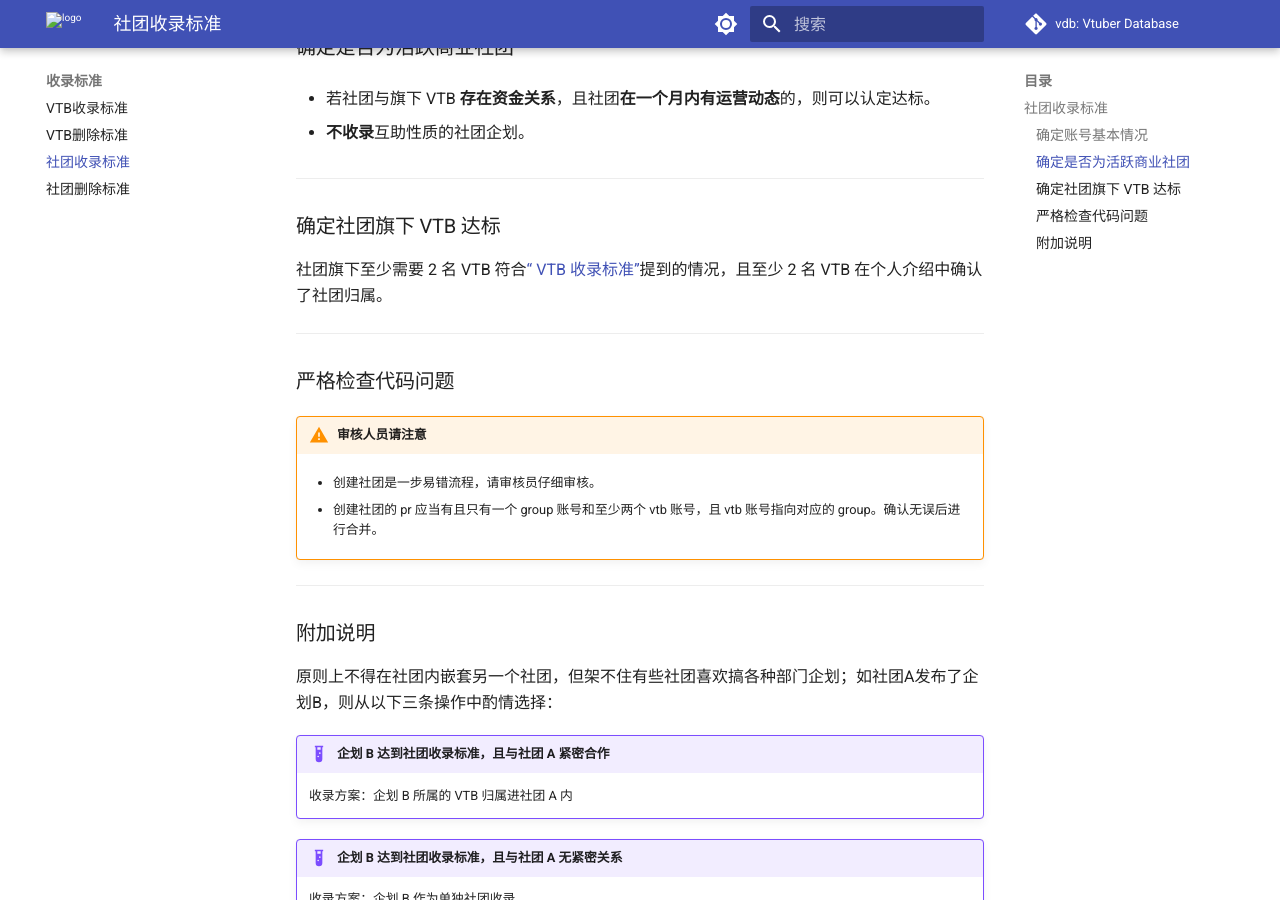
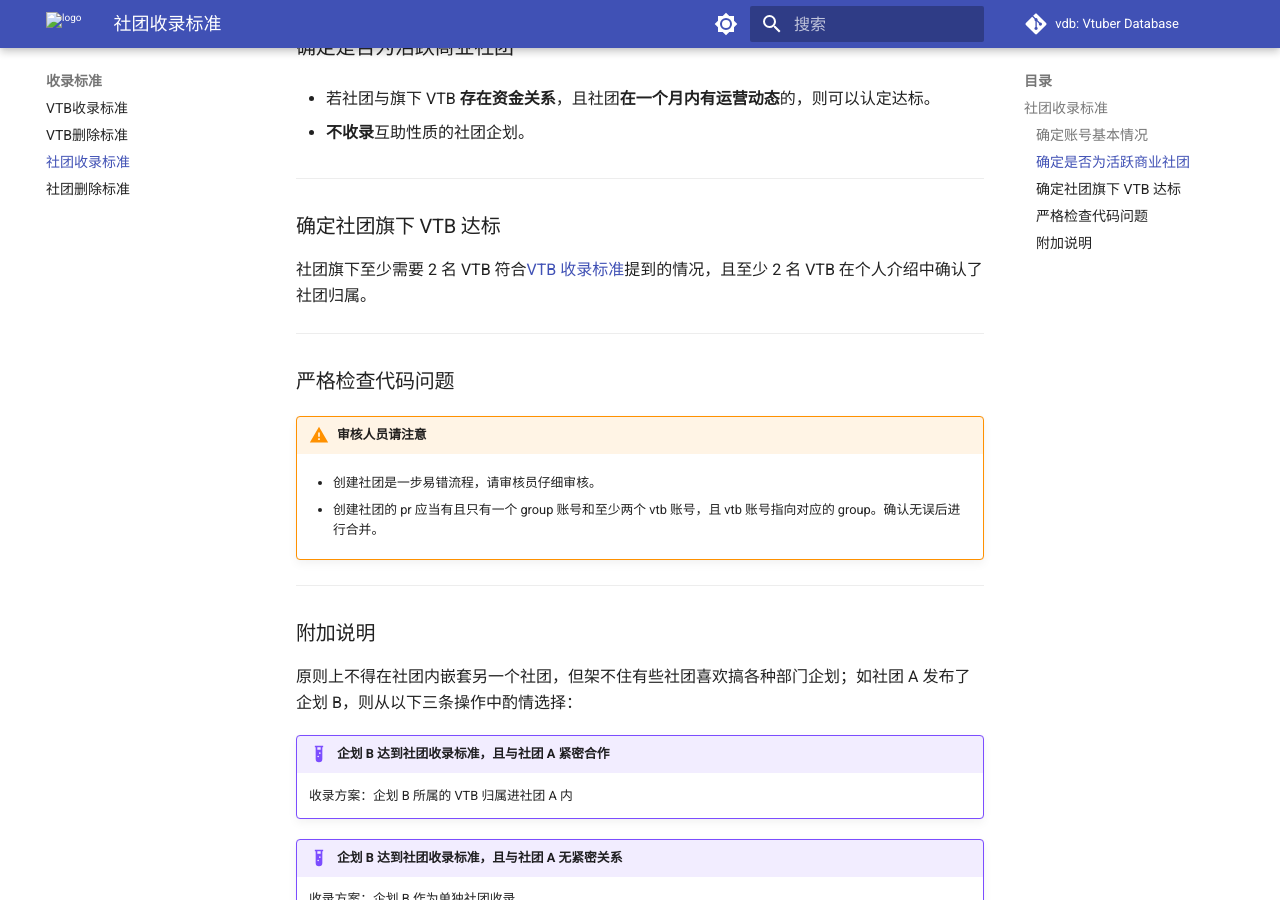
Before and after one commit to Radekyspec/docs.vtbs.top, an MkDocs documentation site: the page built from docs/basic/add-group.md, in a window 1280 px wide and 900 px high, scrolled down 459 px. Built offline with MkDocs 1.6.1 and Material for MkDocs 9.7.7, drawn with Linux system fonts in a browser that asks for light colours; comment, search, counter and statistics services are not loaded.

```diff
--- a/docs/basic/add-group.md
+++ b/docs/basic/add-group.md
@@ -20,7 +20,7 @@
 
 ### 确定社团旗下 VTB 达标
 
-社团旗下至少需要 2 名 VTB 符合[“ VTB 收录标准”](https://docs.vtbs.top/basic/add-personal/)提到的情况，且至少 2 名 VTB 在个人介绍中确认了社团归属。
+社团旗下至少需要 2 名 VTB 符合[VTB 收录标准](https://docs.vtbs.top/basic/add-personal/)提到的情况，且至少 2 名 VTB 在个人介绍中确认了社团归属。
 
 ---
 
@@ -35,7 +35,7 @@
 
 ### 附加说明
 
-原则上不得在社团内嵌套另一个社团，但架不住有些社团喜欢搞各种部门企划；如社团A发布了企划B，则从以下三条操作中酌情选择：
+原则上不得在社团内嵌套另一个社团，但架不住有些社团喜欢搞各种部门企划；如社团 A 发布了企划 B，则从以下三条操作中酌情选择：
 
 !!! example "企划 B 达到社团收录标准，且与社团 A 紧密合作"
     收录方案：企划 B 所属的 VTB 归属进社团 A 内
```
